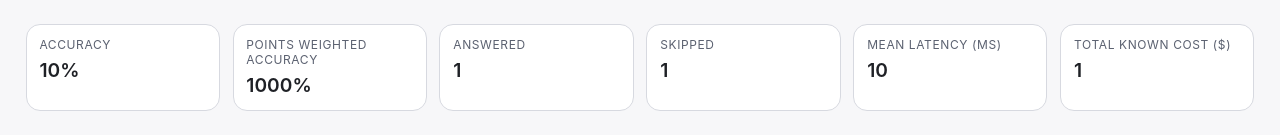
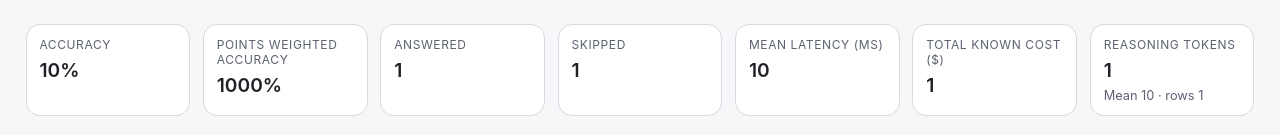
Before and after one commit to janishahn/kaenguru_benchmark, a FastAPI app: template web/templates/run_detail.html in a window 1280 px wide. Shown: the part 167-302 px from the top of the page. Run offline with FastAPI, Linux system fonts and the light colour scheme; the template is opened without the code that fills it: most values are stand-ins (such as "Sample title", 1, 10 or a date in 2020); some libraries are stand-ins or nearby versions.

Commit message:
Add reasoning tokens support: update metrics, filters, and UI components

```diff
--- a/dashboard/data_index.py
+++ b/dashboard/data_index.py
@@ -384,6 +384,8 @@ class RunIndex:
             return False
         if not self._within_bounds(row.total_tokens, filters.tokens_min, filters.tokens_max):
             return False
+        if not self._within_bounds(row.reasoning_tokens, filters.reasoning_tokens_min, filters.reasoning_tokens_max):
+            return False
         if not self._within_bounds(row.cost_usd, filters.cost_min, filters.cost_max):
             return False
         if filters.warnings_present is not None:
@@ -434,6 +436,7 @@ class RunIndex:
             "is_correct": lambda r: 1 if r.is_correct else 0,
             "latency_ms": lambda r: r.latency_ms or 0.0,
             "total_tokens": lambda r: r.total_tokens or 0,
+            "reasoning_tokens": lambda r: r.reasoning_tokens or 0,
             "cost_usd": lambda r: r.cost_usd or 0.0,
             "points_earned": lambda r: r.points_earned or 0.0,
         }
--- a/dashboard/server.py
+++ b/dashboard/server.py
@@ -32,8 +32,22 @@ LIST_FIELDS = {
     "reasoning_mode",
     "warning_types",
 }
-FLOAT_FIELDS = {"points_min", "points_max", "latency_min", "latency_max", "cost_min", "cost_max"}
-INT_FIELDS = {"tokens_min", "tokens_max", "page", "page_size"}
+FLOAT_FIELDS = {
+    "points_min",
+    "points_max",
+    "latency_min",
+    "latency_max",
+    "cost_min",
+    "cost_max",
+}
+INT_FIELDS = {
+    "tokens_min",
+    "tokens_max",
+    "reasoning_tokens_min",
+    "reasoning_tokens_max",
+    "page",
+    "page_size",
+}
 BOOL_FIELDS = {"multimodal", "warnings_present"}
 
 
--- a/web/static/js/app.js
+++ b/web/static/js/app.js
@@ -176,6 +176,8 @@
         latency_max: '',
         tokens_min: '',
         tokens_max: '',
+        reasoning_tokens_min: '',
+        reasoning_tokens_max: '',
         cost_min: '',
         cost_max: '',
         page: 1,
@@ -298,7 +300,7 @@
       filterForm.multimodal.value = state.filters.multimodal;
       filterForm.correctness.value = state.filters.correctness;
       filterForm.warnings_present.value = state.filters.warnings_present;
-      ['points_min','points_max','latency_min','latency_max','tokens_min','tokens_max','cost_min','cost_max'].forEach(function(field){
+      ['points_min','points_max','latency_min','latency_max','tokens_min','tokens_max','reasoning_tokens_min','reasoning_tokens_max','cost_min','cost_max'].forEach(function(field){
         filterForm.elements[field].value = state.filters[field];
       });
       sortBy.value = state.filters.sort_by;
@@ -320,7 +322,7 @@
           items.push(key + ': ' + state.filters[key]);
         }
       });
-      ['points','latency','tokens','cost'].forEach(function(prefix){
+      ['points','latency','tokens','reasoning_tokens','cost'].forEach(function(prefix){
         var minKey = prefix + '_min';
         var maxKey = prefix + '_max';
         if (state.filters[minKey] || state.filters[maxKey]){
@@ -436,7 +438,7 @@
       if (!items.length){
         var empty = document.createElement('tr');
         var cell = document.createElement('td');
-        cell.colSpan = 13;
+        cell.colSpan = 14;
         cell.textContent = 'No rows match the current filters.';
         empty.appendChild(cell);
         tableBody.appendChild(empty);
@@ -456,6 +458,7 @@
           row.points_earned ?? '–',
           row.latency_ms ? row.latency_ms.toFixed(1) : '–',
           row.total_tokens ?? '–',
+          row.reasoning_tokens ?? '–',
           row.cost_usd ? row.cost_usd.toFixed(4) : '–',
           row.warnings && row.warnings.length ? '⚠ ' + row.warnings.length : '–'
         ].map(function(value){ return '<td>' + value + '</td>'; }).join('');
@@ -625,6 +628,7 @@
         '<strong>Predicted:</strong> ' + (row.predicted || '–'),
         '<strong>Latency:</strong> ' + (row.latency_ms ? row.latency_ms.toFixed(1) + ' ms' : '–'),
         '<strong>Total tokens:</strong> ' + (row.total_tokens ?? '–'),
+        '<strong>Reasoning tokens:</strong> ' + (row.reasoning_tokens ?? '–'),
         '<strong>Cost:</strong> ' + (row.cost_usd ? row.cost_usd.toFixed(4) : '–'),
         row.warnings && row.warnings.length ? '<strong>Warnings:</strong> ' + row.warnings.join(', ') : ''
       ].filter(Boolean).map(function(line){ return '<p>' + line + '</p>'; }).join('');
--- a/web/templates/run_detail.html
+++ b/web/templates/run_detail.html
@@ -37,6 +37,13 @@
     <div class="summary-card">
       <span class="summary-label">Total known cost ($)</span>
       <span class="summary-value">{{ run.metrics.total_cost_usd_known | round(3) if run.metrics.total_cost_usd_known else '–' }}</span>
+    </div>
+    <div class="summary-card">
+      <span class="summary-label">Reasoning tokens</span>
+      <span class="summary-value">{{ run.metrics.total_reasoning_tokens if run.metrics.total_reasoning_tokens is not none else '–' }}</span>
+      {% if run.metrics.mean_reasoning_tokens is not none %}
+        <span class="summary-note">Mean {{ run.metrics.mean_reasoning_tokens | round(1) }} · rows {{ run.metrics.reasoning_tokens_known_count if run.metrics.reasoning_tokens_known_count is not none else 0 }}</span>
+      {% endif %}
     </div>
   </div>
 
@@ -103,6 +110,13 @@
           <div class="range-inputs">
             <input type="number" step="1" name="tokens_min" placeholder="min" />
             <input type="number" step="1" name="tokens_max" placeholder="max" />
+          </div>
+        </div>
+        <div class="filter-group filter-group--range">
+          <label>Reasoning tokens</label>
+          <div class="range-inputs">
+            <input type="number" step="1" name="reasoning_tokens_min" placeholder="min" />
+            <input type="number" step="1" name="reasoning_tokens_max" placeholder="max" />
           </div>
         </div>
         <div class="filter-group filter-group--range">
@@ -215,6 +229,7 @@
               <th>Points earned</th>
               <th>Latency (ms)</th>
               <th>Total tokens</th>
+              <th>Reasoning tokens</th>
               <th>Cost</th>
               <th>Warnings</th>
             </tr>
```
Also changed, not shown: dashboard/aggregations.py (+8 -1 lines), dashboard/schemas.py (+8 -0 lines), eval_run.py (+35 -0 lines), tests/test_eval_run.py (+21 -0 lines).
